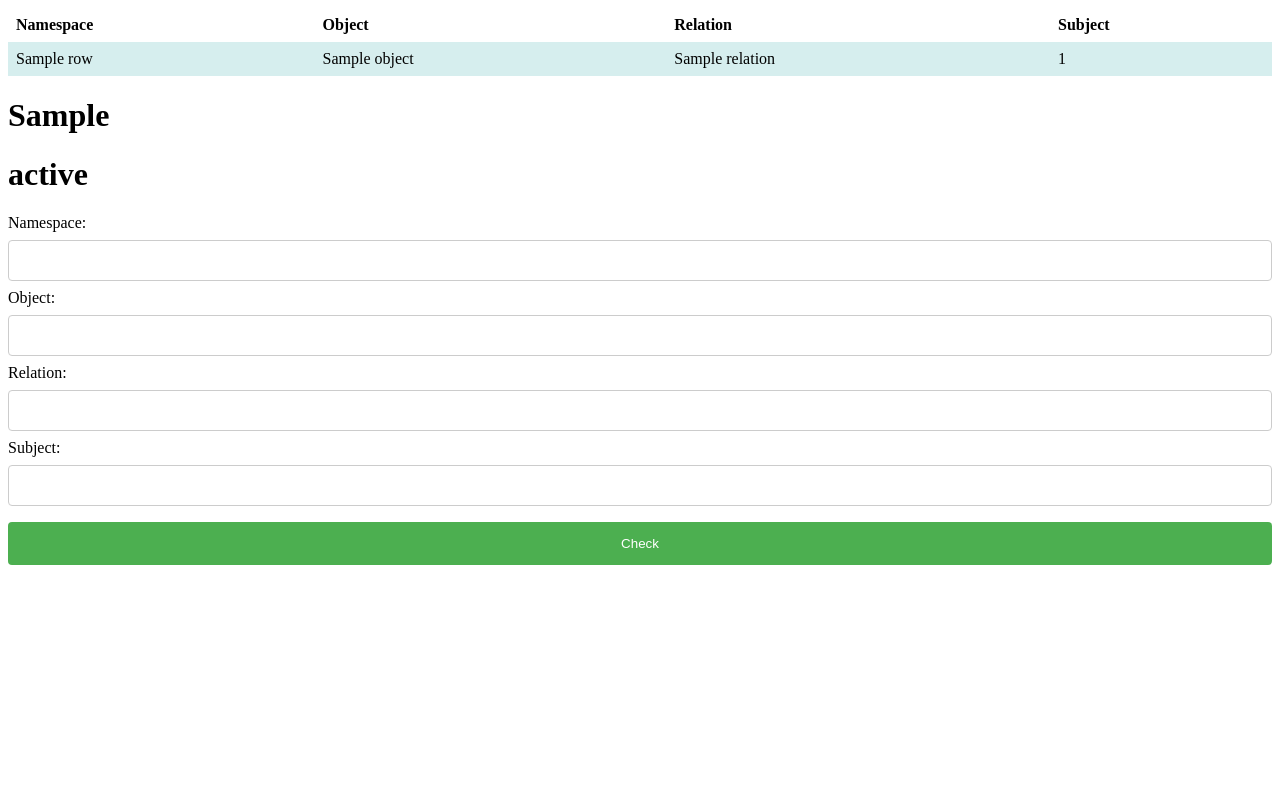
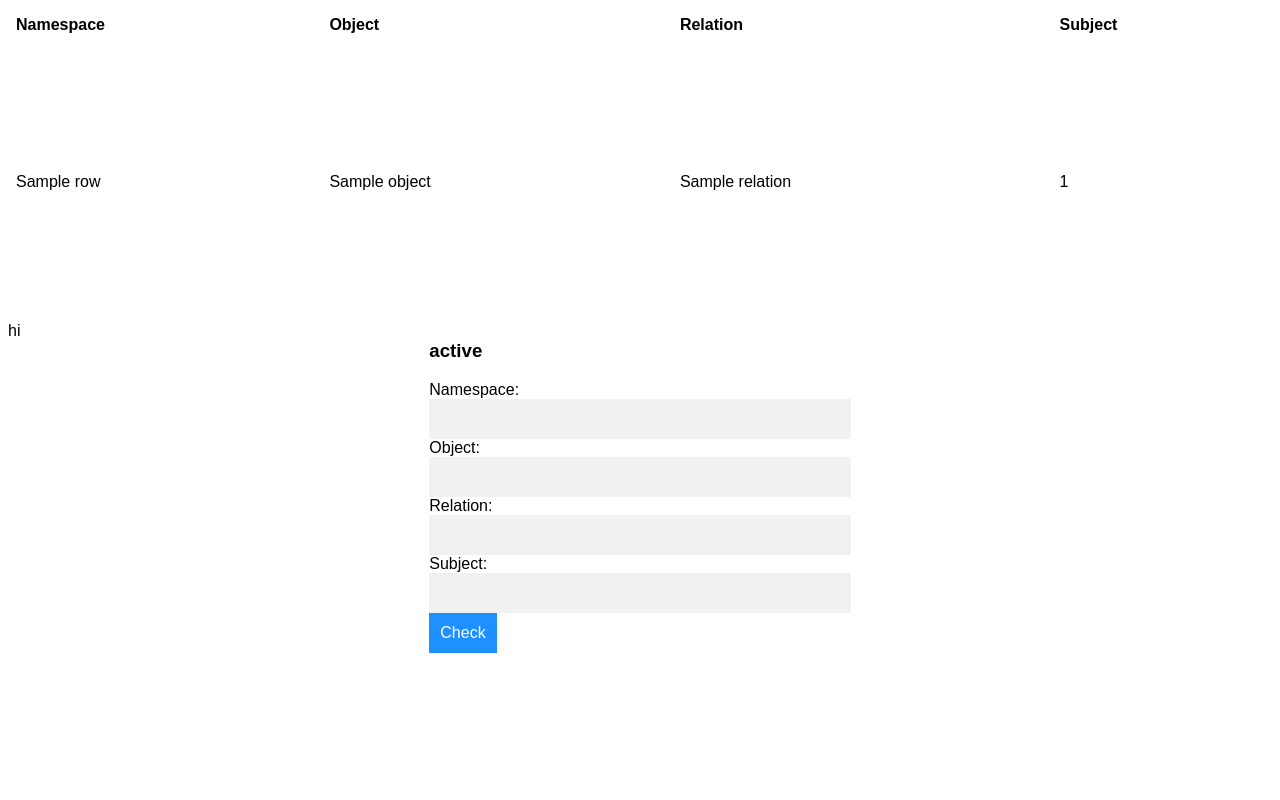
Before and after one commit to TwigSlot/twig-server, a Flask app: template twig_server/templates/admin.html in a window 1280 px wide. Run offline with Flask 2, Linux system fonts and the light colour scheme; the template is opened without the code that fills it: most values are stand-ins (such as "Sample title", 1, 10 or a date in 2020).

Commit message:
added table scroll... i really cant css dude

```diff
--- a/twig_server/templates/admin.html
+++ b/twig_server/templates/admin.html
@@ -5,13 +5,17 @@
 </head>
 
 <body>
-    <table>
+    <div class="div-table">
+        <table class="relations">
+            <thead>
                 <tr>
                     <th>Namespace</th>
                     <th>Object</th>
                     <th>Relation</th>
                     <th>Subject</th>
                 </tr>
+            </thead>
+            <tbody>
                 {% for row in ret['relation_tuples'] %}
                 <tr>
                     <td>{{row['namespace']}}</td>
@@ -19,15 +23,21 @@
                     <td>{{row['relation']}}</td>
                     <td>{{row['subject_id']}}</td>
                 </tr>
+
                 {% endfor %}
+            </tbody>
         </table>
         <h1>
             {{ ret['next_page_token'] }}
         </h1>
-    <h1>
+    </div>
+    <div class="row">
+        <div class="column">hi</div>
+        <div class="column">
+            <h3>
                 {{ check_status }}
-    </h1>
-    <form action="/admin/check" method="POST">
+            </h3>
+            <form autocomplete="off" action="/admin/check" method="POST">
                 <label for="namespace">Namespace: </label>
                 <input type="text" id="namespace" name="namespace" value="{{ request.form['namespace'] }}" /><br>
 
@@ -41,11 +51,26 @@
                 <input type="text" id="subject_id" name="subject_id" value="{{ request.form['subject_id'] }}" /><br>
                 <input type="submit" value='Check' />
             </form>
+        </div>
+        <div class="column"></div>
+    </div>
+
 </body>
 <style>
-    table {
+    div.div-table {
+        height: 40%;
+        overflow-y: scroll;
+    }
+    table.relations {
         border-collapse: collapse;
         width: 100%;
+        height: 100%;
+    }
+    /* thead { display: block; } */
+    tbody {
+        height: 100px;
+        overflow-x: auto;
+        overflow-y: scroll;
     }
 
     th,
@@ -58,36 +83,80 @@
         background-color: #D6EEEE;
     }
 
-    input[type=text],
-    select {
-        width: 100%;
-        padding: 12px 20px;
-        margin: 8px 0;
-        display: inline-block;
-        border: 1px solid #ccc;
-        border-radius: 4px;
+    * {
         box-sizing: border-box;
     }
 
-    input[type=submit] {
-        width: 100%;
-        background-color: #4CAF50;
-        color: white;
-        padding: 14px 20px;
-        margin: 8px 0;
-        border: none;
-        border-radius: 4px;
-        cursor: pointer;
+
+    body {
+        font: 16px Arial;
     }
 
-    input[type=submit]:hover {
-        background-color: #45a049;
+    .autocomplete {
+        /*the container must be positioned relative:*/
+        position: relative;
+        display: inline-block;
     }
 
-    div {
-        border-radius: 5px;
-        background-color: #f2f2f2;
-        padding: 20px;
+    input {
+        border: 1px solid transparent;
+        background-color: #f1f1f1;
+        padding: 10px;
+        font-size: 16px;
+    }
+
+    input[type=text] {
+        background-color: #f1f1f1;
+        width: 100%;
+    }
+
+    input[type=submit] {
+        background-color: DodgerBlue;
+        color: #fff;
+    }
+
+    .autocomplete-items {
+        position: absolute;
+        border: 1px solid #d4d4d4;
+        border-bottom: none;
+        border-top: none;
+        z-index: 99;
+        /*position the autocomplete items to be the same width as the container:*/
+        top: 100%;
+        left: 0;
+        right: 0;
+    }
+
+    .autocomplete-items div {
+        padding: 10px;
+        cursor: pointer;
+        background-color: #fff;
+        border-bottom: 1px solid #d4d4d4;
+    }
+
+    .autocomplete-items div:hover {
+        /*when hovering an item:*/
+        background-color: #e9e9e9;
+    }
+
+    .autocomplete-active {
+        /*when navigating through the items using the arrow keys:*/
+        background-color: DodgerBlue !important;
+        color: #ffffff;
+    }
+
+
+
+    .column {
+        float: left;
+        width: 33.33%;
+    }
+
+    /* Clear floats after the columns */
+    .row:after {
+        content: "";
+        display: table;
+        clear: both;
     }
 </style>
 
```
Lines whose indentation alone changed are shown as unchanged.
